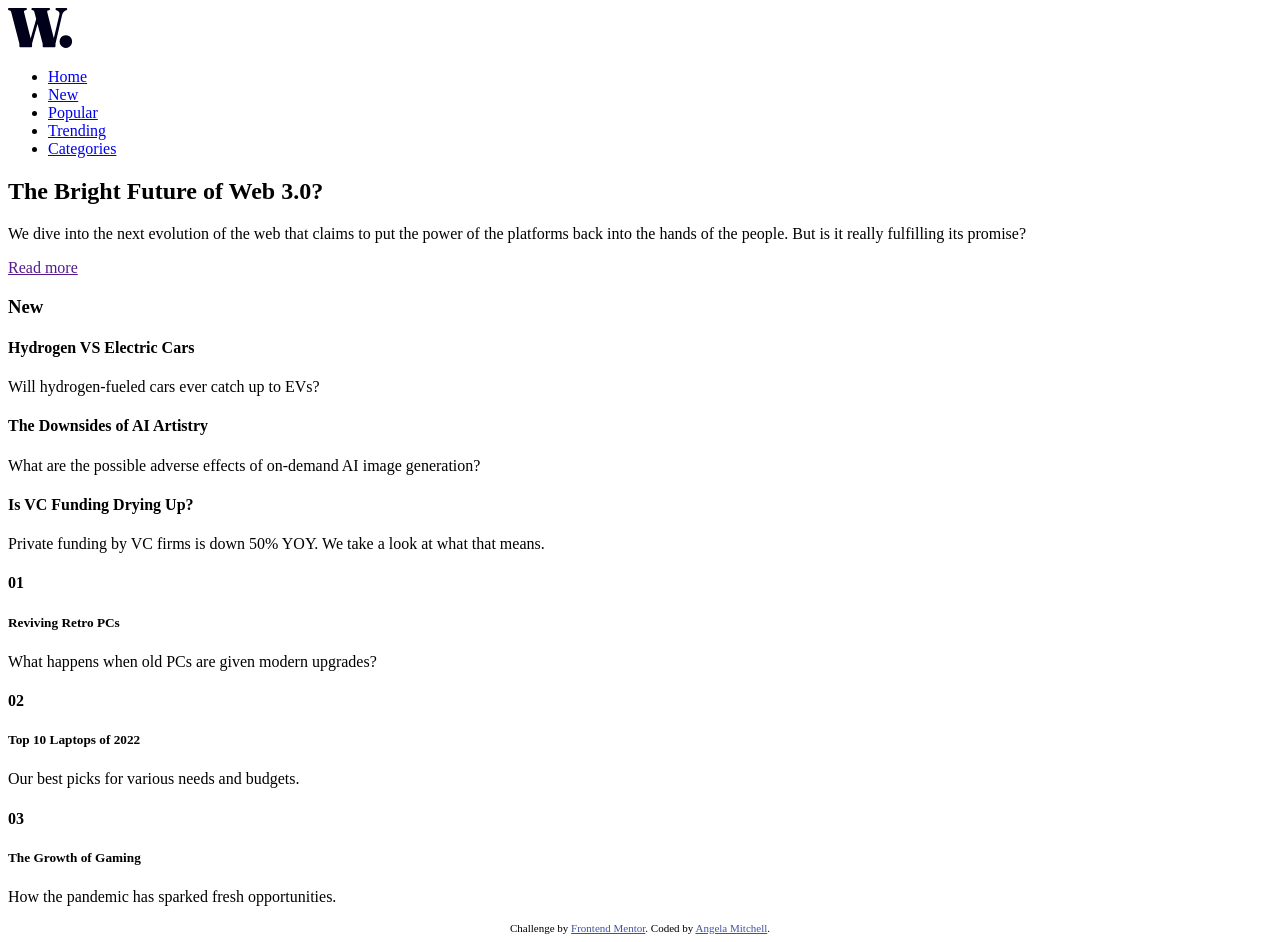
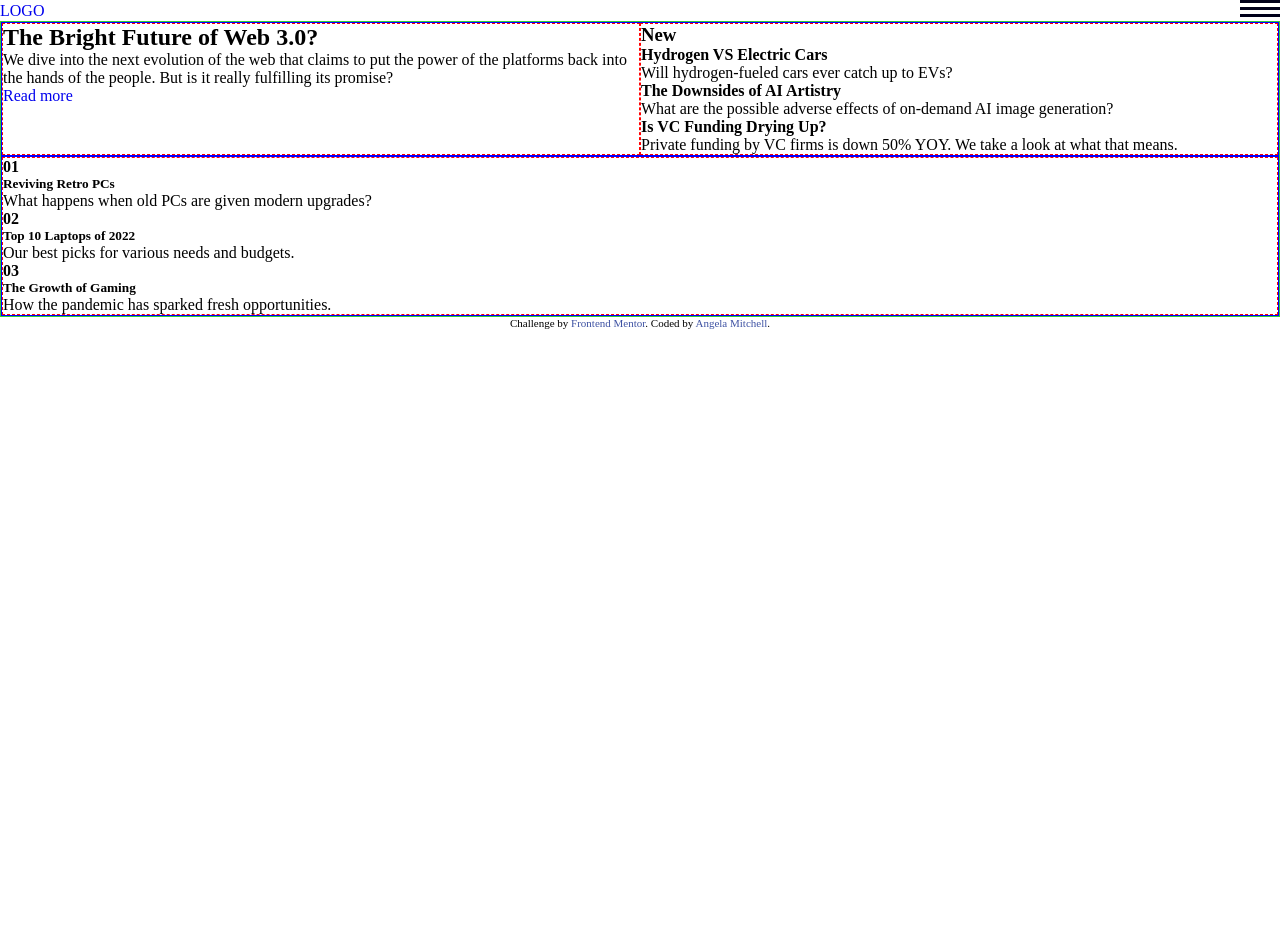
Before and after one commit to amitchell05/news-homepage, a React app: page / in a window 1280 px wide. After the commit the page ends 800 px from the top, so only its background shows below. Built offline with nearby package versions, Linux system fonts and the light colour scheme.

Commit message:
draft of grid layout complete

```diff
--- a/src/App.css
+++ b/src/App.css
@@ -1,3 +1,37 @@
+* {
+    margin: 0;
+    padding: 0;
+    box-sizing: border-box;
+}
+
+a:link {
+    text-decoration: none;
+}
+
+/* IDEA 1*/
+/* main {
+    display: grid;
+    grid-template-columns: repeat(2, 1fr);
+    grid-template-rows: repeat(2, 1fr);
+} */
+
+/* IDEA 2*/
+.test-grid-1 {
+    display: grid;
+    /* grid-template-columns: repeat(1, 1fr); */
+}
+
+@media (min-width: 47.938rem) {
+    .test-grid-1 {
+        display: grid;
+        grid-template-columns: repeat(2, 1fr);
+    }
+}
+
+.test-grid-2 {
+    display: grid;
+}
+
 /* Resource: https://a11y-guidelines.orange.com/en/web/components-examples/accessible-hiding/ */
 
 .visually-hidden {
--- a/src/App.js
+++ b/src/App.js
@@ -9,16 +9,24 @@ import TopNewsCard from './components/TopNewsCard';
 
 const App = () => {
     return (
-        <div>
+        <>
             <Header></Header>
-            <main>
-                <section>
+            {/* IDEA 1: 2-column grid for all; expand last row to span both columns */}
+            {/* <main style={{ border: '1px solid limegreen' }}>
+                <MainNewsCard></MainNewsCard>
+                <RecentNewsCard></RecentNewsCard>
+                <TopNewsCard></TopNewsCard>
+            </main> */}
+
+            {/* IDEA 2: Set one 2-column grid sibling news cards; set one single column grid for bottom news card */}
+            <main style={{ border: '1px solid limegreen' }}>
+                <section style={{ border: '1px solid blue' }} class="test-grid-1">
                     <h2 className="visually-hidden">Main and Recent News</h2>
                     <MainNewsCard></MainNewsCard>
                     <RecentNewsCard></RecentNewsCard>
                 </section>
-                <section>
-                    <h2 className="visually-hidden">Top News Container</h2>
+                <section style={{ border: '1px solid blue' }} class="test-grid-2">
+                    <h2 className="visually-hidden">Top News</h2>
                     <TopNewsCard></TopNewsCard>
                 </section>
             </main>
@@ -27,7 +35,7 @@ const App = () => {
                 Challenge by <a href="https://www.frontendmentor.io?ref=challenge" target="_blank">Frontend Mentor</a>.
                 Coded by <a href="https://www.frontendmentor.io/profile/amitchell05">Angela Mitchell</a>.
             </div>
-        </div>
+        </>
     )
 }
 
--- /dev/null
+++ b/src/components/Header.css
@@ -0,0 +1,19 @@
+/*
+nav a {
+    display: inline-flex;
+} */
+
+nav {
+    display: flex;
+    justify-content: space-between;
+    align-items: center;
+}
+
+ul {
+    list-style-type: none;
+}
+
+li {
+    display: inline-block;
+    /* padding: 10px;  */
+}
--- a/src/components/Header.js
+++ b/src/components/Header.js
@@ -1,6 +1,10 @@
 import React from "react";
 
+import "./Header.css";
+
 import logo from "../../assets/images/logo.svg";
+import menu from "../../assets/images/icon-menu.svg";
+import menuClose from "../../assets/images/icon-menu-close.svg";
 
 const Header = () => {
     const navLinks = ["Home", "New", "Popular", "Trending", "Categories"];
@@ -15,11 +19,21 @@ const Header = () => {
 
     return (
         <header>
-            <img src={ logo } />
             <nav>
-                <ul>
+                {/* <a href="#">
+                    <img src={ logo } />
+                </a> */}
+                <div>
+                    <a href="#">
+                        LOGO
+                    </a>
+                </div>
+                <div>
+                    <img src={ menu } />
+                </div>
+                {/* <ul>
                     { listItems }
-                </ul>
+                </ul> */}
             </nav>
         </header>
     )
--- a/src/components/MainNewsCard.js
+++ b/src/components/MainNewsCard.js
@@ -9,10 +9,10 @@ const MainNewsCard = () => {
     }
 
     return (
-        <article>
+        <article style={{ border: '1px dashed red' }}>
             <h2>{ mainNewsPost.title }</h2>
             <p>{ mainNewsPost.description }</p>
-            <a href="" role="button">{ mainNewsPost.ctaText }</a>
+            <a href="#" role="button">{ mainNewsPost.ctaText }</a>
         </article>
     )
 }
--- a/src/components/RecentNewsCard.js
+++ b/src/components/RecentNewsCard.js
@@ -23,7 +23,7 @@ const RecentNewsCard = () => {
 
     const listItems = newsPosts.map((newsPost) => {
         return (
-            <article key={ newsPost.id }>
+            <article key={ newsPost.id } >
                 <h4>{ newsPost.title }</h4>
                 <p>{ newsPost.description }</p>
             </article>
@@ -31,7 +31,7 @@ const RecentNewsCard = () => {
     });
 
     return (
-        <section>
+        <section style={{ border: '1px dashed red' }}>
             <h3>{ cardTitle }</h3>
             { listItems }
         </section>
--- a/src/components/TopNewsCard.js
+++ b/src/components/TopNewsCard.js
@@ -31,7 +31,7 @@ const TopNewsCard = () => {
     });
 
     return (
-        <section>
+        <section style={{ border: '1px dashed red' }}>
             <h3 className="visually-hidden">Top News Articles</h3>
             { articles }
         </section>
```
